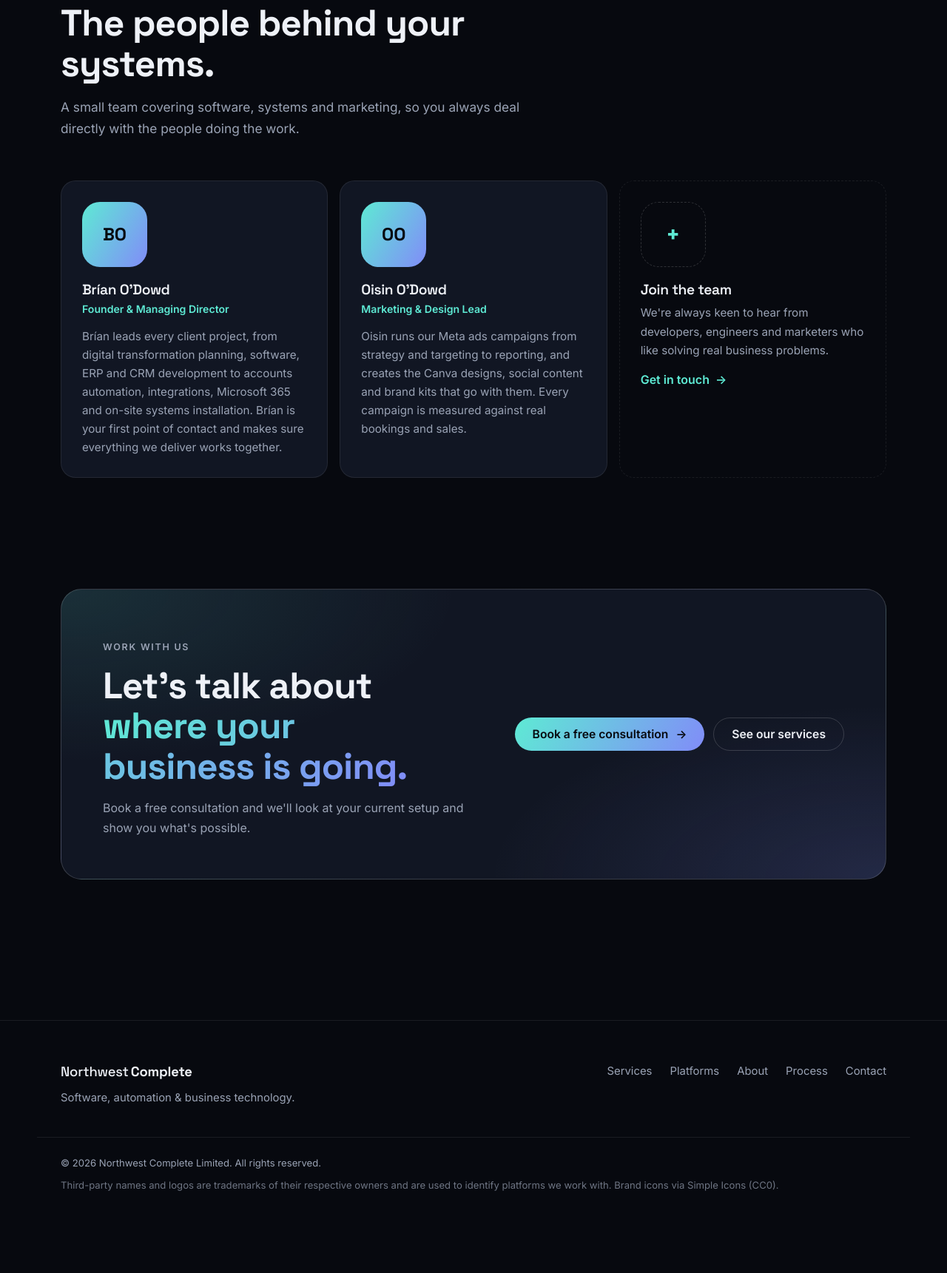
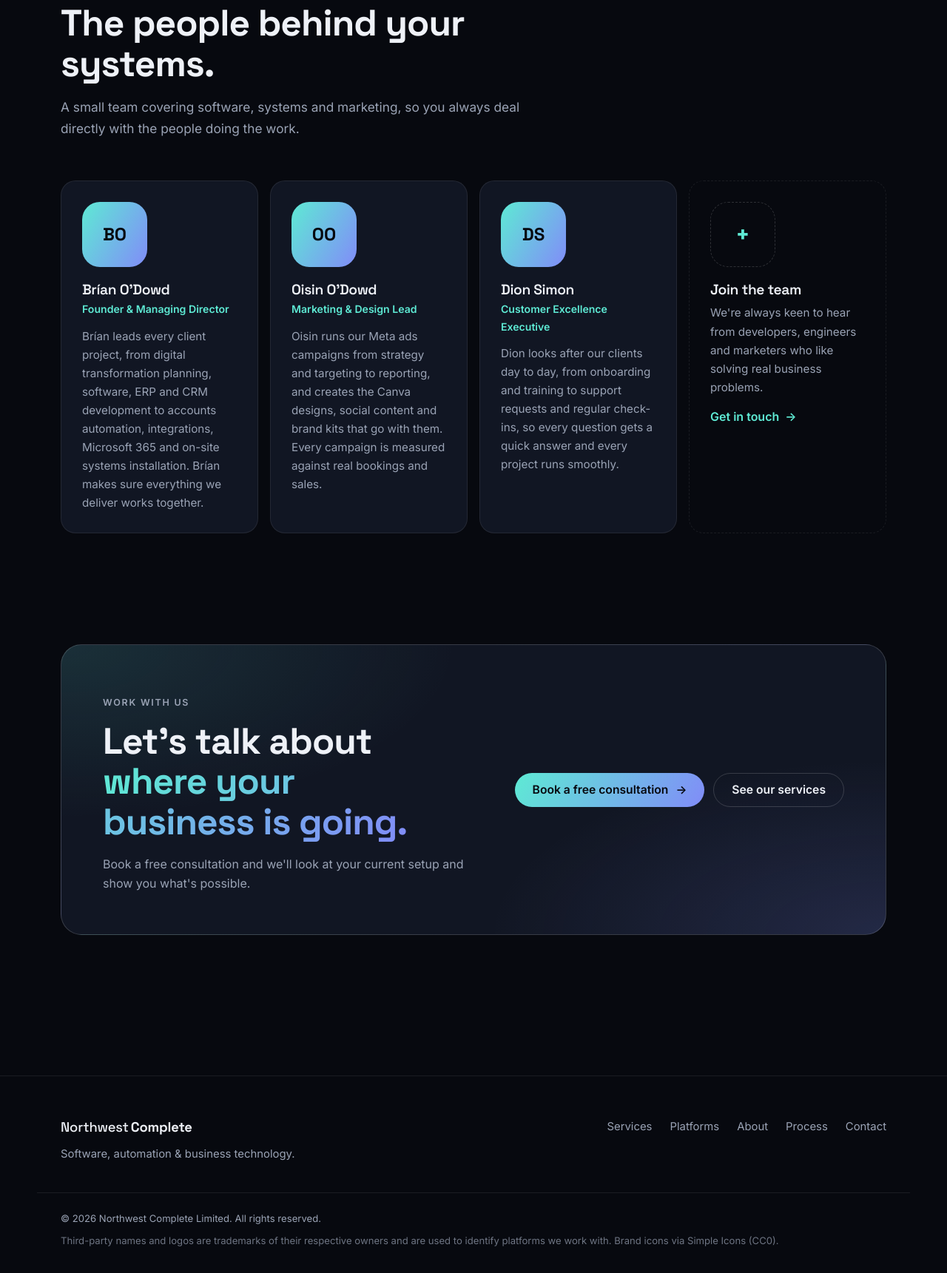
Before and after one commit to brianodowd16-tech/northwestcomplete, a PHP site: page /about.html in a window 1280 px wide. Shown: the part 2590-4311 px from the top of the page at 74% size. Before the commit the page ends 4200 px from the top, so only its background shows below. Run offline with PHP 8.4, Linux system fonts and the light colour scheme.

Commit message:
Add Dion Simon, Customer Excellence Executive, to the team
Team grid now shows four cards across on wide screens.

Co-Authored-By: Claude Opus 5.5 <noreply@anthropic.com>
Claude-Session: https://claude.ai/code/session_01D5Nxa7XFJ2d73BWDfCTeXT

```diff
--- a/about.html
+++ b/about.html
@@ -137,7 +137,7 @@
             <div>
               <h3>Brían O'Dowd</h3>
               <p class="team__role">Founder &amp; Managing Director</p>
-              <p>Brían leads every client project, from digital transformation planning, software, ERP and CRM development to accounts automation, integrations, Microsoft 365 and on-site systems installation. Brían is your first point of contact and makes sure everything we deliver works together.</p>
+              <p>Brían leads every client project, from digital transformation planning, software, ERP and CRM development to accounts automation, integrations, Microsoft 365 and on-site systems installation. Brían makes sure everything we deliver works together.</p>
             </div>
           </article>
           <article class="team__card reveal">
@@ -146,6 +146,14 @@
               <h3>Oisin O'Dowd</h3>
               <p class="team__role">Marketing &amp; Design Lead</p>
               <p>Oisin runs our Meta ads campaigns from strategy and targeting to reporting, and creates the Canva designs, social content and brand kits that go with them. Every campaign is measured against real bookings and sales.</p>
+            </div>
+          </article>
+          <article class="team__card reveal">
+            <span class="team__avatar" aria-hidden="true">DS</span>
+            <div>
+              <h3>Dion Simon</h3>
+              <p class="team__role">Customer Excellence Executive</p>
+              <p>Dion looks after our clients day to day, from onboarding and training to support requests and regular check-ins, so every question gets a quick answer and every project runs smoothly.</p>
             </div>
           </article>
           <article class="team__card team__card--join reveal">
--- a/styles.css
+++ b/styles.css
@@ -295,7 +295,7 @@ details p { padding: 0 22px 22px; color: var(--muted); }
 
 .team { display: grid; gap: 16px; grid-template-columns: 1fr; }
 @media (min-width: 680px) { .team { grid-template-columns: repeat(2, 1fr); } }
-@media (min-width: 1000px) { .team { grid-template-columns: repeat(3, 1fr); } }
+@media (min-width: 1100px) { .team { grid-template-columns: repeat(4, 1fr); } }
 .team__card { display: grid; gap: 20px; align-content: start; padding: 28px; border-radius: var(--radius); background: var(--surface); border: 1px solid var(--line); transition: border-color 0.25s, transform 0.25s; }
 .team__card:hover { border-color: var(--line-strong); transform: translateY(-3px); }
 .team__card > div { min-width: 0; }
@@ -306,7 +306,6 @@ details p { padding: 0 22px 22px; color: var(--muted); }
 .team__role { color: var(--accent); font-size: 0.88rem; font-weight: 600; margin: 4px 0 12px; }
 .team__card p:not(.team__role) { color: var(--muted); font-size: 0.95rem; }
 .team__card--join { border-style: dashed; background: transparent; }
-@media (min-width: 680px) and (max-width: 999px) { .team__card--join { grid-column: span 2; } }
 .team__card--join h3 + p { margin-top: 8px; }
 .team__link { display: inline-flex; gap: 8px; margin-top: 14px; color: var(--accent); font-weight: 600; text-decoration: none; }
 
```
